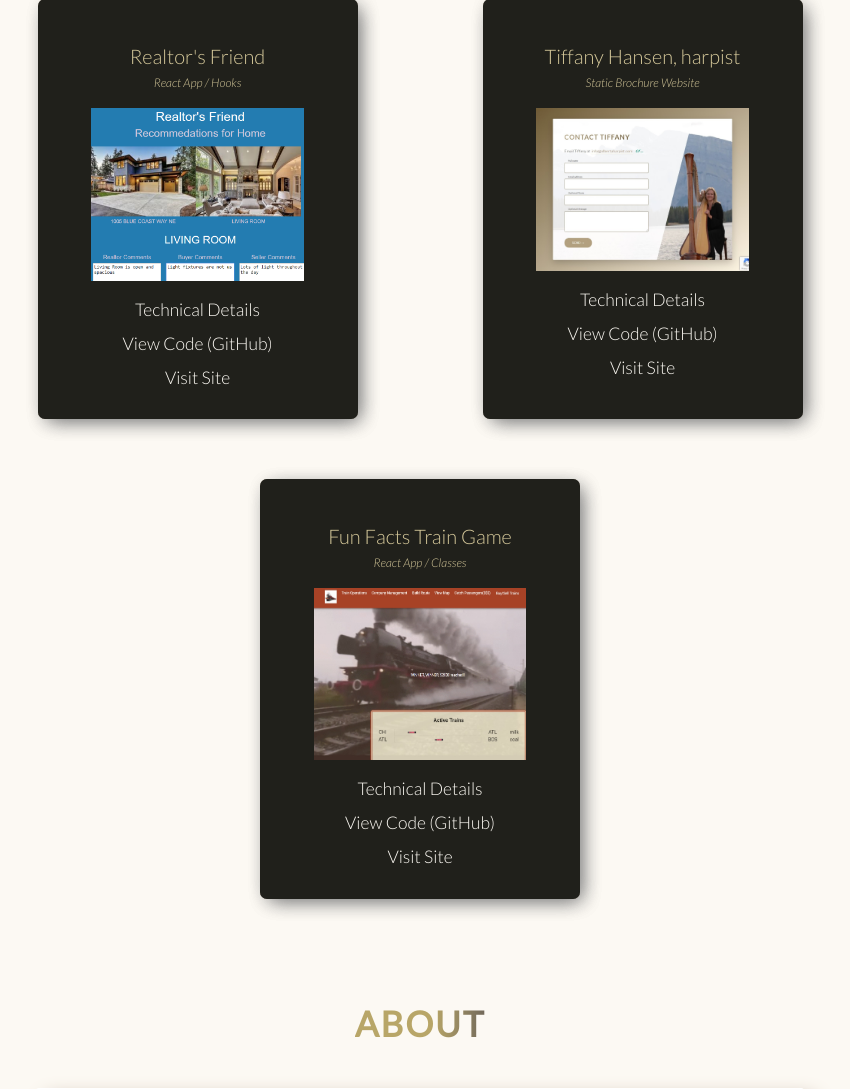
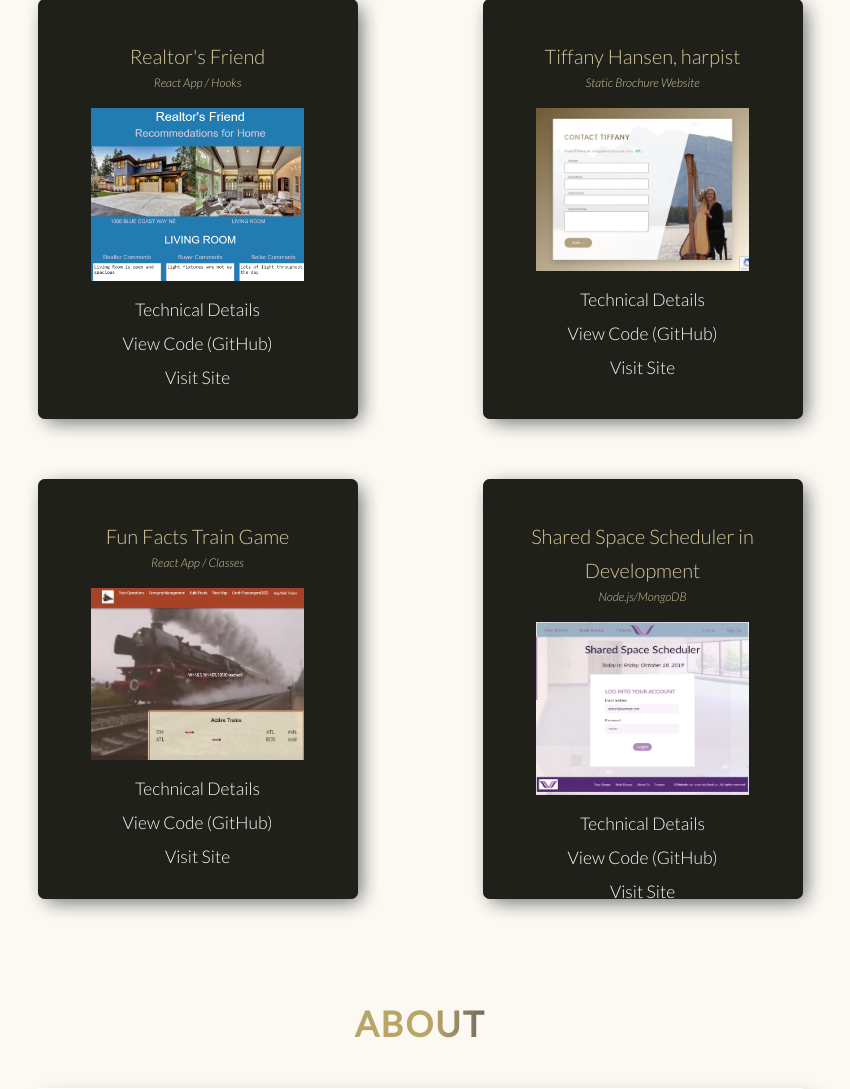
Before and after one commit to tmurvv/Take2TechWebSite, a PHP site: page / in a window 1280 px wide. Shown: the part 1349-2438 px from the top of the page, without its empty margins (220-1070 px from the left). Run offline with PHP 8.4, Linux system fonts and the light colour scheme; some libraries are stand-ins or nearby versions.

Commit message:
Scheduler added

```diff
--- a/index.php
+++ b/index.php
@@ -73,16 +73,21 @@
                 <p>Javascript/ES6<br>
                     React<br>
                     HTML/CSS<br>
-                    PHP<br>
+                    Node.js<br>
                 </p>
             </div>
             <div class="marquee-wrap">
                 <div class="marquee">
-                    <p>Fully Responsive<br>
-                        Git version control<br>
+                    <p>PHP<br>
+                        Express<br>
+                        MongoDB<br>
+                        Mongoose<br>
                         React-Hooks<br>
+                        React-Classes<br>
                         React-Router<br>
                         React-Material-ui<br>
+                        Fully Responsive<br>
+                        Git version control<br>
                         JSS<br>
                         NPM<br>
                         SQL<br>
@@ -137,9 +142,9 @@
             <div class="footer__menuContainer--menu">
                 <a href="#top" class="footer__menuContainer--menu-item">Home</a>
                 <a href="#projects" class="footer__menuContainer--menu-item">Portfolio</a>
-                <a href="https://take2tech.ca/resume" class="footer__menuContainer--menu-item">Resume</a>
+                <a href="resume.php" class="footer__menuContainer--menu-item">Resume</a>
                 <a href="#about" class="footer__menuContainer--menu-item">About</a>
-                <a href="https://take2tech.ca/contact" class="footer__menuContainer--menu-item">Contact</a>
+                <a href="contact.php" class="footer__menuContainer--menu-item">Contact</a>
             </div>
 
             <div class="footer__menuContainer--social">
@@ -177,7 +182,7 @@
                 callback(params);
             }
 
-            fetchItems ((res) => console.log(res), 'foo', 1);
+            //fetchItems ((res) => console.log(res), 'foo', 1);
 
             //add event listeners -- flip portfolio cards
             const cardTechnicalArray = Array.from(document.querySelectorAll('.js--cardTechnical'));
--- a/js/script.js
+++ b/js/script.js
@@ -80,7 +80,7 @@ const portfolioCards = [
             altText: "Frecent List WebApp Landing Page"
         },
         siteURL: "https://frecentlist.com",
-        codeURL: "https://github.com/TMurvihillPortfolio/frecenctlistportfolio",
+        codeURL: "https://github.remcom/TMurvihillPortfolio/frecenctlistportfolio",
         tech: ['membership login', 'subscriptions thru PayPal', 'fully responsive', 'vanilla JS', 'PHP/PDO', 'SQL']
     },
     {
@@ -130,6 +130,18 @@ const portfolioCards = [
         siteURL: "https://funfactstrains.take2tech.ca",
         codeURL: "https://github.com/TMurvihillPortfolio/funfactstraingameportfolio",
         tech: ['React Router', 'JSS', 'Material-ui', 'create-react-app', 'Javascript/ES6', 'Git version control']
+    },
+    {
+        id: 5,
+        title: "Shared Space Scheduler in Development",
+        subTitle: "Node.js/MongoDB",
+        image: {
+            srcURL: "img/schedulerScreenShot.jpg",
+            altText: "Shared Space Scheduler Landing Page"
+        },
+        siteURL: "#",
+        codeURL: "#",
+        tech: ['Node.js', 'Express', 'MongoDB', 'Mongoose', 'Server-side rendering', 'PUG']
     }
 ];
 function createTechList(techList) {
```
Also changed, not shown: img/schedulerScreenShot.jpg (added).
